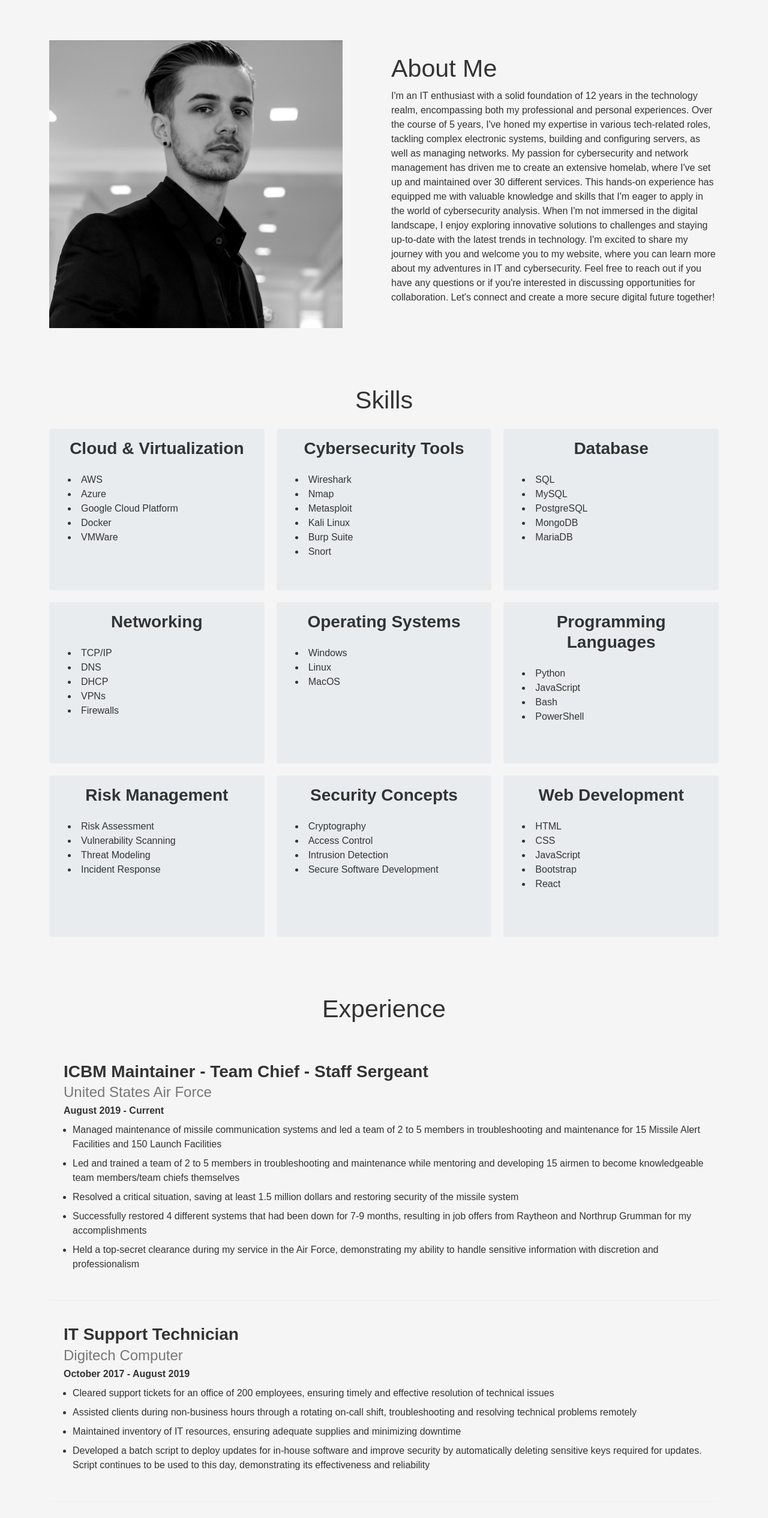
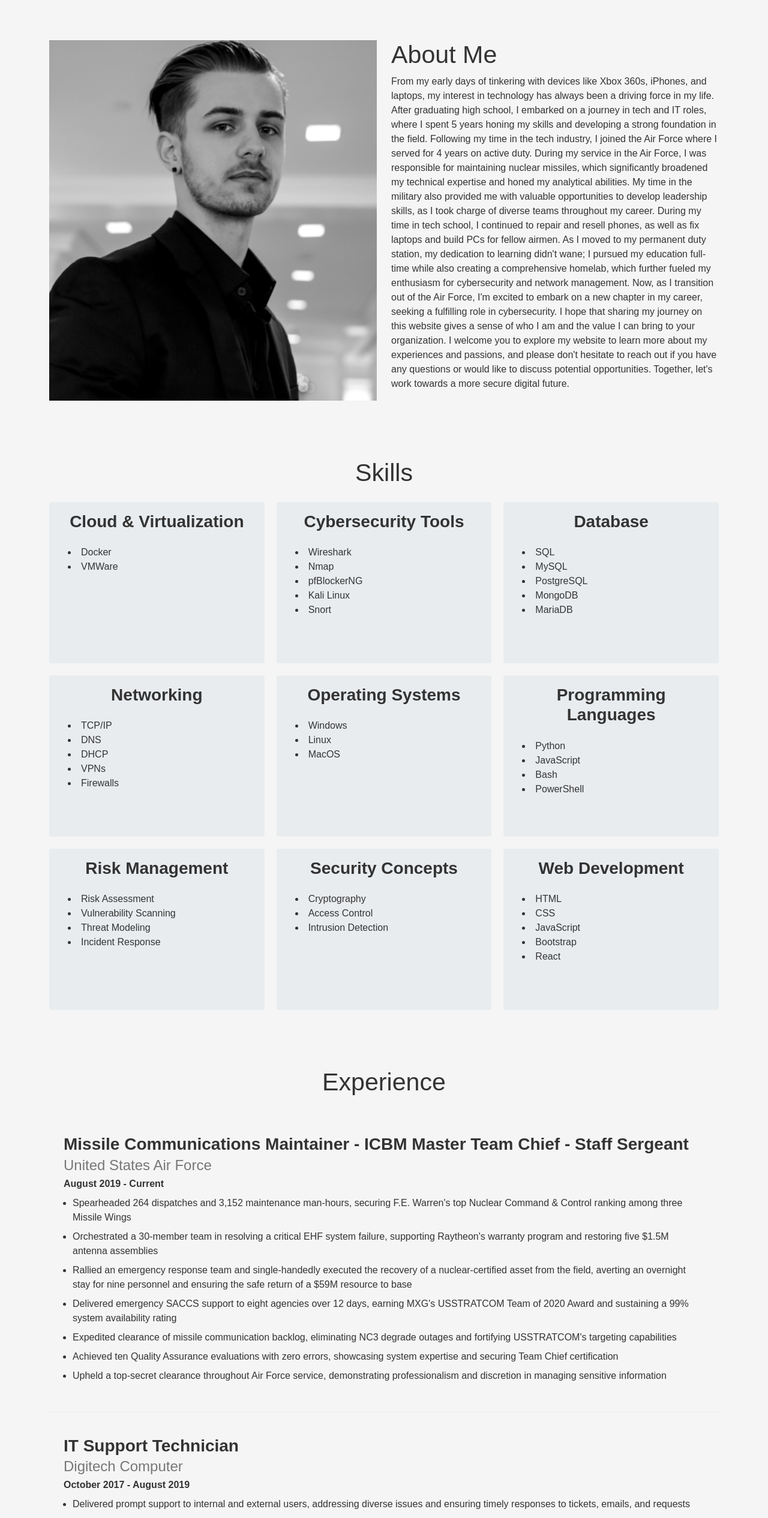
Before and after one commit to BrandenBKnight/Resume-Site, a React app: page / in a window 1280 px wide. Shown: the part 180-2711 px from the top of the page at 60% size. Built offline with nearby package versions, Linux system fonts and the light colour scheme; a web font is replaced by a local one.

Commit message:
Updated content and fixed styling inconsistencies

```diff
--- a/public/css/styles.css
+++ b/public/css/styles.css
@@ -109,10 +109,12 @@ body {
 }
 
 .navbar-main-menu a {
+	display: flex;
+	align-items: center;
 	text-decoration: none;
-  color: #333;
-  transition: color 0.3s;
 	padding: 4px 8px;
+	border-radius: 3px;
+	transition: background-color 0.3s;
 }
 
 .navbar-main-menu a:hover,
--- a/src/components/About.js
+++ b/src/components/About.js
@@ -15,23 +15,31 @@ const About = () => {
 				<div className="col-md-6 about-content">
 					<h1>About Me</h1>
 					<p>
-            I'm an IT enthusiast with a solid foundation of 12 years in the
-            technology realm, encompassing both my professional and personal
-            experiences. Over the course of 5 years, I've honed my expertise in
-            various tech-related roles, tackling complex electronic systems,
-            building and configuring servers, as well as managing networks. My
-            passion for cybersecurity and network management has driven me to
-            create an extensive homelab, where I've set up and maintained over
-            30 different services. This hands-on experience has equipped me with
-            valuable knowledge and skills that I'm eager to apply in the world
-            of cybersecurity analysis. When I'm not immersed in the digital
-            landscape, I enjoy exploring innovative solutions to challenges and
-            staying up-to-date with the latest trends in technology. I'm excited
-            to share my journey with you and welcome you to my website, where
-            you can learn more about my adventures in IT and cybersecurity. Feel
-            free to reach out if you have any questions or if you're interested
-            in discussing opportunities for collaboration. Let's connect and
-            create a more secure digital future together!
+						From my early days of tinkering with devices like Xbox 360s,
+						iPhones, and laptops, my interest in technology has always been a
+						driving force in my life. After graduating high school, I embarked
+						on a journey in tech and IT roles, where I spent 5 years honing my
+						skills and developing a strong foundation in the field. Following my
+						time in the tech industry, I joined the Air Force where I served for
+						4 years on active duty. During my service in the Air Force, I was
+						responsible for maintaining nuclear missiles, which significantly
+						broadened my technical expertise and honed my analytical abilities.
+						My time in the military also provided me with valuable opportunities
+						to develop leadership skills, as I took charge of diverse teams
+						throughout my career. During my time in tech school, I continued to
+						repair and resell phones, as well as fix laptops and build PCs for
+						fellow airmen. As I moved to my permanent duty station, my
+						dedication to learning didn't wane; I pursued my education full-time
+						while also creating a comprehensive homelab, which further fueled my
+						enthusiasm for cybersecurity and network management. Now, as I
+						transition out of the Air Force, I'm excited to embark on a new
+						chapter in my career, seeking a fulfilling role in cybersecurity. I
+						hope that sharing my journey on this website gives a sense of who I
+						am and the value I can bring to your organization. I welcome you to
+						explore my website to learn more about my experiences and passions,
+						and please don't hesitate to reach out if you have any questions or
+						would like to discuss potential opportunities. Together, let's work
+						towards a more secure digital future.
 					</p>
 				</div>
 			</div>
--- a/src/components/Experience.js
+++ b/src/components/Experience.js
@@ -5,33 +5,47 @@ const Experience = () => {
 		<section id="Experience" className="container py-5">
 			<h1>Experience</h1>
 			<div>
-        <h3>ICBM Maintainer - Team Chief - Staff Sergeant</h3>
+				<h3>
+					Missile Communications Maintainer - ICBM Master Team Chief - Staff
+					Sergeant
+				</h3>
 				<h4>United States Air Force</h4>
 				<p>August 2019 - Current</p>
 				<ul>
 					<li>
-            Managed maintenance of missile communication systems and led a team
-            of 2 to 5 members in troubleshooting and maintenance for 15 Missile
-            Alert Facilities and 150 Launch Facilities
+						Spearheaded 264 dispatches and 3,152 maintenance man-hours, securing
+						F.E. Warren's top Nuclear Command & Control ranking among three
+						Missile Wings
 					</li>
 					<li>
-            Led and trained a team of 2 to 5 members in troubleshooting and
-            maintenance while mentoring and developing 15 airmen to become
-            knowledgeable team members/team chiefs themselves
+						Orchestrated a 30-member team in resolving a critical EHF system
+						failure, supporting Raytheon's warranty program and restoring five
+						$1.5M antenna assemblies
 					</li>
 					<li>
-            Resolved a critical situation, saving at least 1.5 million dollars
-            and restoring security of the missile system
+						Rallied an emergency response team and single-handedly executed the
+						recovery of a nuclear-certified asset from the field, averting an
+						overnight stay for nine personnel and ensuring the safe return of a
+						$59M resource to base
 					</li>
 					<li>
-            Successfully restored 4 different systems that had been down for 7-9
-            months, resulting in job offers from Raytheon and Northrup Grumman
-            for my accomplishments
+						Delivered emergency SACCS support to eight agencies over 12 days,
+						earning MXG's USSTRATCOM Team of 2020 Award and sustaining a 99%
+						system availability rating
 					</li>
 					<li>
-            Held a top-secret clearance during my service in the Air Force,
-            demonstrating my ability to handle sensitive information with
-            discretion and professionalism
+						Expedited clearance of missile communication backlog, eliminating
+						NC3 degrade outages and fortifying USSTRATCOM's targeting
+						capabilities
+					</li>
+					<li>
+						Achieved ten Quality Assurance evaluations with zero errors,
+						showcasing system expertise and securing Team Chief certification
+					</li>
+					<li>
+						Upheld a top-secret clearance throughout Air Force service,
+						demonstrating professionalism and discretion in managing sensitive
+						information
 					</li>
 				</ul>
 			</div>
@@ -41,23 +55,34 @@ const Experience = () => {
 				<p>October 2017 - August 2019</p>
 				<ul>
 					<li>
-            Cleared support tickets for an office of 200 employees, ensuring
-            timely and effective resolution of technical issues
+						Delivered prompt support to internal and external users, addressing
+						diverse issues and ensuring timely responses to tickets, emails, and
+						requests
 					</li>
 					<li>
-            Assisted clients during non-business hours through a rotating
-            on-call shift, troubleshooting and resolving technical problems
-            remotely
+						Skillfully escalated advanced requests to specialized technicians or
+						teams, enhancing overall problem resolution efficiency
 					</li>
 					<li>
-            Maintained inventory of IT resources, ensuring adequate supplies and
-            minimizing downtime
+						Contributed to knowledgebase by creating and updating articles,
+						streamlining the troubleshooting process for computer systems,
+						including software and hardware
 					</li>
 					<li>
-            Developed a batch script to deploy updates for in-house software and
-            improve security by automatically deleting sensitive keys required
-            for updates. Script continues to be used to this day, demonstrating
-            its effectiveness and reliability
+						Demonstrated flexibility by working on-call after hours, weekends,
+						and holidays to meet client demands and maintain exceptional service
+						standards
+					</li>
+					<li>
+						Developed and implemented an inventory management procedure for IT
+						hardware resources, optimizing supply levels and reducing downtime
+						effectively
+					</li>
+					<li>
+						Designed a server load balancer to facilitate weekly server updates
+						and created a batch script for deploying in-house software updates,
+						enhancing security by auto-deleting sensitive keys. The script
+						remains in use, showcasing its efficiency and dependability
 					</li>
 				</ul>
 			</div>
@@ -80,7 +105,6 @@ const Experience = () => {
 						service and upgrades for active workstations, minimizing disruptions
 						to hospital operations
 					</li>
-          <li>Responsibility or accomplishment 3</li>
 				</ul>
 			</div>
 			<div>
@@ -89,34 +113,30 @@ const Experience = () => {
 				<p>September 2015 - April 2017</p>
 				<ul>
 					<li>
-            Provided exceptional technical support to non-technical personnel,
-            troubleshooting and resolving issues related to Windows, Linux, and
-            Mac systems, and building relationships to ensure customer
-            satisfaction and repeat business.
+						Performed comprehensive diagnostics and repairs on various devices,
+						including computers, smartphones, and tablets, ensuring customer
+						satisfaction and maintaining a high first-time fix rate
 					</li>
 					<li>
-            Defined and documented technical best practices, ensuring
-            consistency and efficiency in IT procedures and promoting the use of
-            standardized practices.
+						Assisted customers with the selection and installation of car
+						electronics, including remote start systems, security systems, XM
+						Radio systems, radio systems, and audio systems, ensuring optimal
+						performance and meeting clients' specific needs
 					</li>
 					<li>
-            Utilized a variety of diagnostic tools to identify and solve
-            technical issues, ensuring minimal downtime and maximizing
-            productivity for end-users.
+						Conducted one-on-one consultations with customers, assessing their
+						requirements and recommending tailored solutions to address their
+						technology challenges
 					</li>
 					<li>
-            Built and repaired a variety of computers, demonstrating advanced
-            technical skills and expertise.
+						Collaborated with sales and customer service teams to provide a
+						seamless and positive experience for clients, resulting in increased
+						customer retention and loyalty
 					</li>
 					<li>
 						Maintained knowledge of current technologies, industry trends, and
 						best practices, staying up-to-date with the latest developments to
 						provide optimal support and solutions for customers.
-          </li>
-          <li>
-            Trained in 12V electrical wiring and electrical repair and safety,
-            demonstrating a diverse skill set and adaptability to various
-            industries.
 					</li>
 				</ul>
 			</div>
@@ -126,22 +146,29 @@ const Experience = () => {
 				<p>August 2014 - September 2015</p>
 				<ul>
 					<li>
-            Provided exceptional customer service by promptly greeting customers
-            and quickly assessing their needs, resulting in a positive shopping
-            experience.
+						Consistently met and exceeded sales targets by leveraging deep
+						product knowledge and understanding customer needs, resulting in
+						increased revenue and customer satisfaction
 					</li>
 					<li>
-            Responded to customer inquiries and requests in a timely and
-            efficient manner, demonstrating attentiveness and expertise.
+						Conducted interactive product demonstrations, showcasing features
+						and benefits to educate customers and facilitate informed purchasing
+						decisions
 					</li>
 					<li>
-            Cultivated a friendly and genuine rapport with customers, building
-            trust and loyalty to increase the likelihood of repeat business.
+						Developed strong relationships with clients by providing exceptional
+						customer service, following up on previous purchases, and addressing
+						inquiries in a timely manner
 					</li>
 					<li>
-            Utilized in-depth knowledge of merchandise to make personalized
-            recommendations based on customer needs and preferences, resulting
-            in increased sales and customer satisfaction.
+						Worked collaboratively with team members across various departments
+						to ensure a seamless customer experience, driving store-wide sales
+						growth and customer satisfaction
+					</li>
+					<li>
+						Participated in ongoing product training, staying up-to-date on the
+						latest technology trends and market developments to better serve
+						customers and enhance sales performance
 					</li>
 				</ul>
 			</div>
--- a/src/components/Skills.js
+++ b/src/components/Skills.js
@@ -4,18 +4,11 @@ const Skills = () => {
 	const skillCategories = [
 		{
 			title: "Cloud & Virtualization",
-      skills: ["AWS", "Azure", "Google Cloud Platform", "Docker", "VMWare"],
+			skills: ["Docker", "VMWare"],
 		},
 		{
 			title: "Cybersecurity Tools",
-      skills: [
-        "Wireshark",
-        "Nmap",
-        "Metasploit",
-        "Kali Linux",
-        "Burp Suite",
-        "Snort",
-      ],
+			skills: ["Wireshark", "Nmap", "pfBlockerNG", "Kali Linux", "Snort"],
 		},
 		{
 			title: "Database",
@@ -44,12 +37,7 @@ const Skills = () => {
 		},
 		{
 			title: "Security Concepts",
-      skills: [
-        "Cryptography",
-        "Access Control",
-        "Intrusion Detection",
-        "Secure Software Development",
-      ],
+			skills: ["Cryptography", "Access Control", "Intrusion Detection"],
 		},
 		{
 			title: "Web Development",
```
Also changed, not shown: src/components/Education.js (+4 -4 lines), 1 other file (tests, documents, lock files or other folders). Lines whose indentation alone changed are shown as unchanged.
